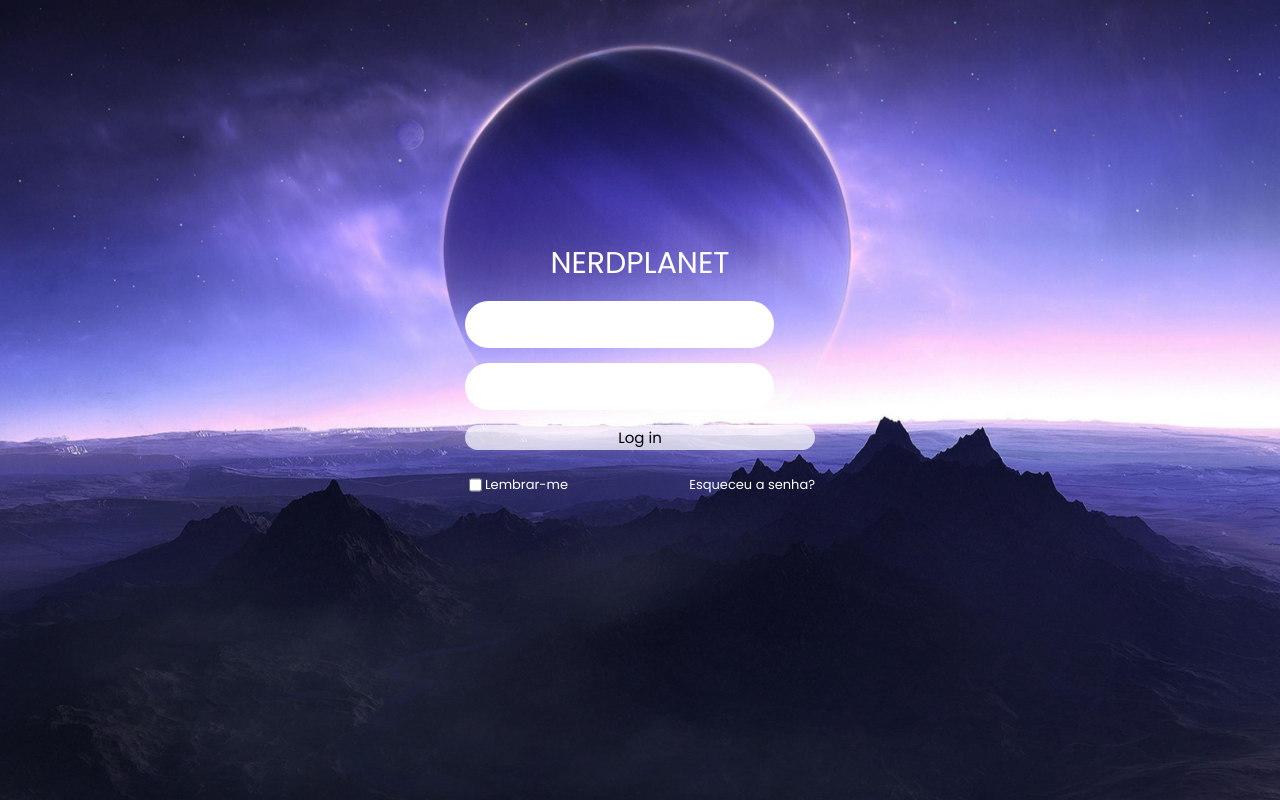
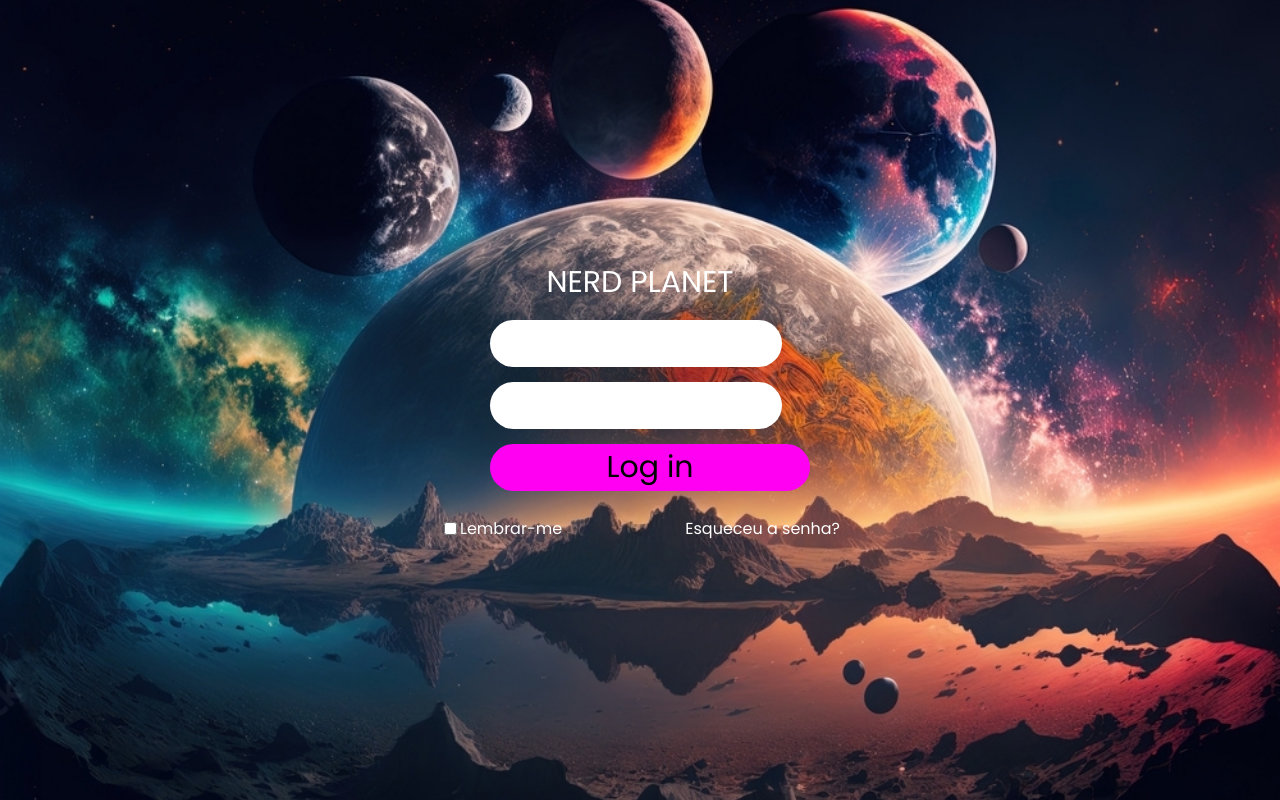
Before and after one commit to Pobrezito/A3, a website: page projetonp/login.html in a window 1280 px wide. Drawn offline with Linux system fonts and the light colour scheme.

Commit message:
.fix att
I solve one of the parts of login and we are trying to create a list of films, in which we would analyze each film.

```diff
--- a/projetonp/login.html
+++ b/projetonp/login.html
@@ -11,78 +11,90 @@
     <link href="https://fonts.googleapis.com/css2?family=Poppins:ital,wght@0,100;0,200;0,300;0,400;0,500;0,600;0,700;0,800;0,900;1,100;1,200;1,300;1,400;1,500;1,600;1,700;1,800;1,900&display=swap" rel="stylesheet">
 </head>
 <style>
-    *{
+    * {
         font-family: 'Poppins', sans-serif;
     }
     body {
-        background-image: url("testeroxo.jpg");
+        background-image: url("mundo.png");
         background-size: cover;
         background-repeat: no-repeat;
         background-position: center;
         background-attachment: fixed;
         background-color:  #773641;
+        margin: 0;
     }
     .box {
         display: flex;
         justify-content: center;
         align-items: center;
-        min-height: 90vh;
+        min-height: 100vh;
     }
     .container {
-        width: 350px;
+        width: 400px;
         display: flex;
         flex-direction: column;
         padding: 0 15px 0 15px;
     }
 
-    header{
+    header {
         color: #fff;
         font-size: 30px;
         display: flex;
         justify-content: center;
         padding: 0 0 15px 0;
     }
-    .input-field{
-        display: flex;
+    .input-field {
+        font-size: medium;
+        display: block;
+        margin: 10 auto;
         flex-direction: column;
         margin-bottom: 15px;
+        padding: 0 30px 0 50px;
+        text-align: center;
     }
     .input-field .input {
+        font-size: medium;
+        display: block;
+        margin: 100 auto;
         height: 45px;
-        width: 87%;
+        width: 90%;
         border: none;
         border-radius: 30px;
         color: #000;
         background: #fff;
+        text-align: center;
     }
-    ::-webkit-input-placeholder{
+    ::-webkit-input-placeholder {
         color: #fff;
     }
-    .submit{
+    .submit {
+    text-align: center;
     border: none;
     border-radius: 30px;
-        font-size: 15px;
+    font-size: 30px;
     outline: none;
     width: 100%;
-        background: rgba(255, 255, 255, 0.7);
+    padding: 10 15px;
+    margin: 0 auto;
+    background: rgb(255, 0, 242);
     cursor: pointer;
     transition: .3s;
 }
-    .submit:hover{
+    .submit:hover {
         box-shadow: 1px 5px 7px 1px rgba(0, 0, 0, 2);
     }
-    .bottom{
+    .bottom {
         display: flex;
         flex-direction: row;
         justify-content: space-between;
-        font-size: small;
+        font-size: medium;
         color: #fff;
         margin-top: 10px;
     }
-    .left{
+    .left {
         display: flex;
     }
-    label a{
+    label a {
         color: #fff;
         text-decoration: none;
     }
@@ -91,9 +103,8 @@
     <div class="box">
         <div class="container">
             <div class="top-header">
-                <header>NERDPLANET</header>
+                <header>NERD PLANET</header>
             </div>
-
             <div class="input-field">
                 <input type="text" id="login" class="input" placeholder="usuario" required>
                 <i class="bx bx user"></i>
@@ -104,7 +115,6 @@
             <div class="input-field">
                 <input type="submit" class="submit" value="Log in" onclick="logar(); return false">
             </div>
-
             <div class="bottom">
                 <div class="left">
                     <input type="checkbox" id="check">
@@ -115,5 +125,6 @@
                 </div>
             </div>
         </div>
+    </div>
 </body>
 </html>
--- a/projetonp/style.css
+++ b/projetonp/style.css
@@ -73,7 +73,7 @@ body {
   width: 180px;
   height: 60px;
   border: none;
-  box-shadow: 4px 5px 4px rgba(192, 5, 5, 0.25);
+  box-shadow: 4px 5px 4px rgba(230, 7, 7, 0.25);
   border-radius: 20px;
   font-family: 'Sarala', sans-serif;
   font-weight: 400;
```
Also changed, not shown: projetonp/mundo.png (added). Lines whose indentation alone changed are shown as unchanged.
